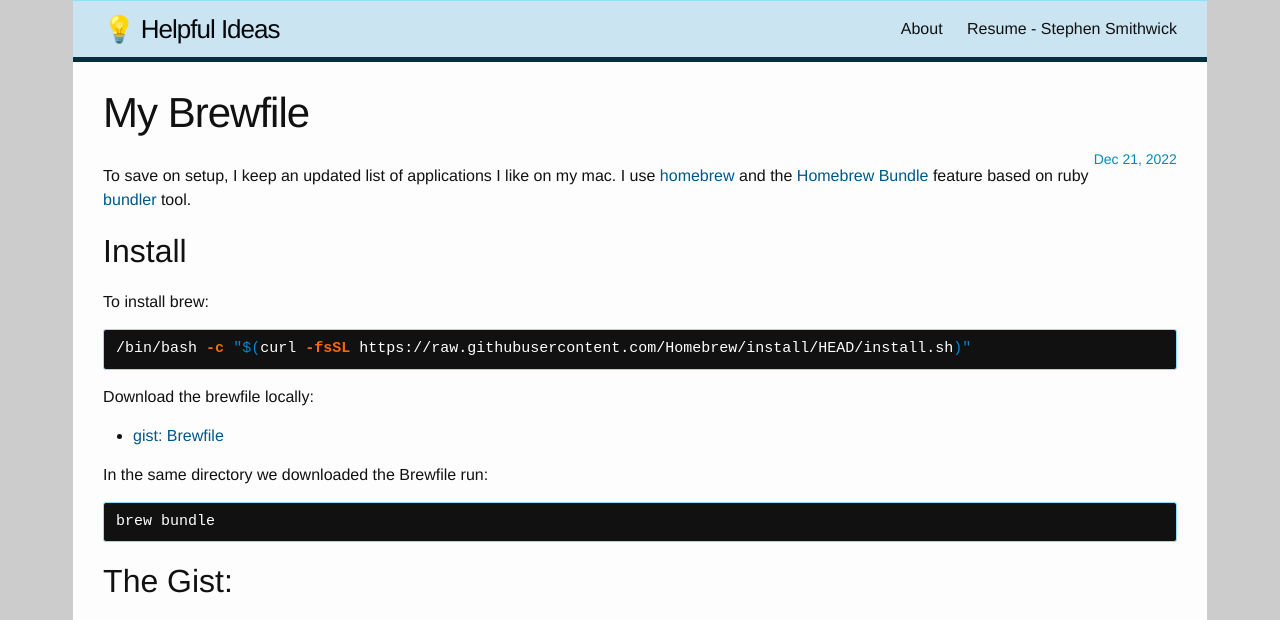
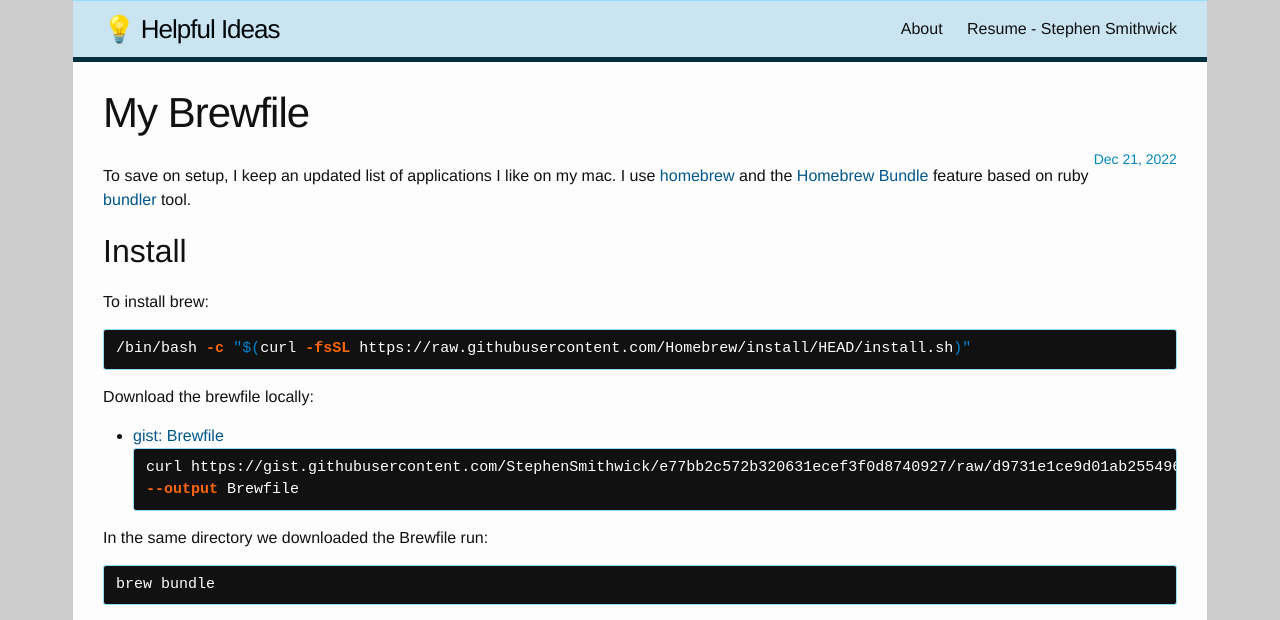
Before and after one commit to StephenSmithwick/StephenSmithwick.github.io, a Jekyll site: the page built from _posts/2022-12-21-my-Brewfile.md, in a window 1280 px wide, cut to the strip 0-620 px from the top of the page. Built offline with Jekyll 4.4.1, drawn with Linux system fonts in a browser that asks for light colours.

Commit message:
Update 2022-12-21-my-Brewfile.md

````diff
--- a/_posts/2022-12-21-my-Brewfile.md
+++ b/_posts/2022-12-21-my-Brewfile.md
@@ -14,6 +14,10 @@
 
 Download the brewfile locally:
 - [gist: Brewfile](https://gist.github.com/StephenSmithwick/e77bb2c572b320631ecef3f0d8740927)
+```zsh
+curl https://gist.githubusercontent.com/StephenSmithwick/e77bb2c572b320631ecef3f0d8740927/raw/d9731e1ce9d01ab255496829936bae63f57fbce0/Brewfile \
+--output Brewfile
+```
 
 In the same directory we downloaded the Brewfile run:
 ```zsh
````
